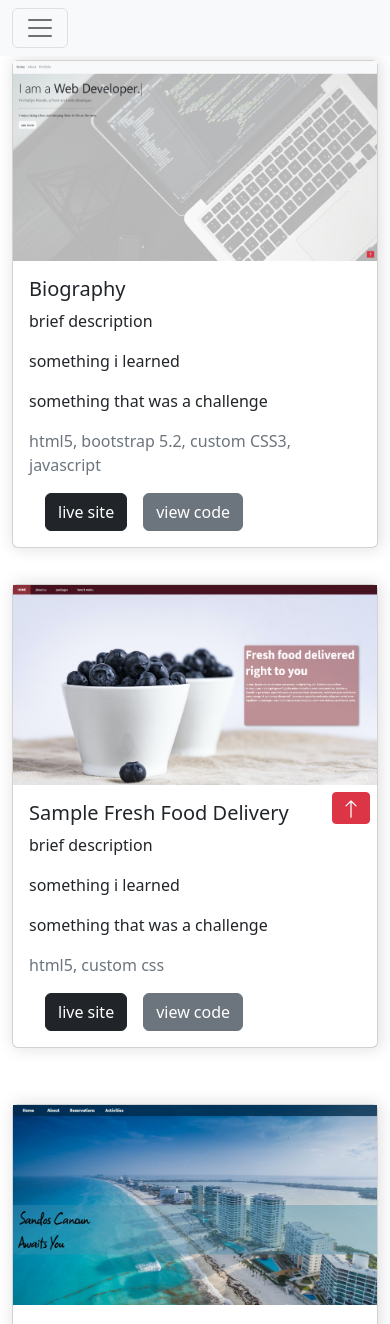
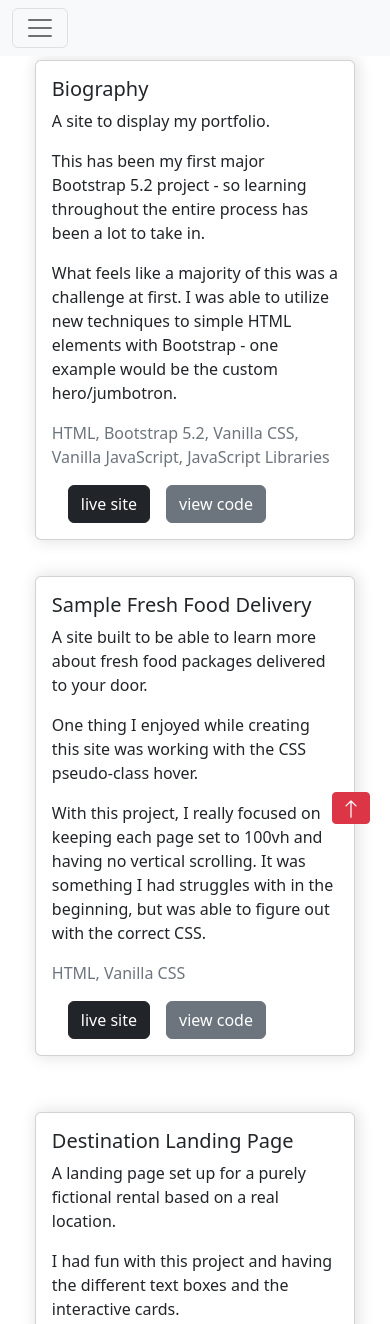
Before and after one commit to hovdek/biography, a plain HTML site: page portfolio.html in a window 390 px wide. Shown: the top 1324 px of the page. Drawn offline with nearby package versions, Linux system fonts and the light colour scheme.

Commit message:
updates made to portfolio page

```diff
--- a/portfolio.html
+++ b/portfolio.html
@@ -68,10 +68,10 @@
                 <img src="/img/biography-cover-page.jpg" alt="screenshot of this page's home screen/landing page" class="card-cover">
                 <div class="card-body">
                     <h5 class="card-title">Biography</h5>
-                    <p class="card-text">brief description</p>
-                    <p class="card-text">something i learned</p>
-                    <p class="card-text">something that was a challenge</p>
-                    <p class="card-text text-muted">html5, bootstrap 5.2, custom CSS3, javascript</p>
+                    <p class="card-text">A site to display my portfolio.</p>
+                    <p class="card-text">This has been my first major Bootstrap 5.2 project - so learning throughout the entire process has been a lot to take in.</p>
+                    <p class="card-text">What feels like a majority of this was a challenge at first. I was able to utilize new techniques to simple HTML elements with Bootstrap - one example would be the custom hero/jumbotron.</p>
+                    <p class="card-text text-muted">HTML, Bootstrap 5.2, Vanilla CSS, Vanilla JavaScript, JavaScript Libraries</p>
                     <a href="https://kaitlynhovde.netlify.app/index.html" target="_blank"><button class="btn btn-dark mx-3">live site</button></a><a href="https://github.com/hovdek/biography" target="_blank"><button class="btn btn-secondary">view code</button></a>
                 </div>
             </div>
@@ -83,10 +83,10 @@
                 <img src="/img/fresh-food-delivery-cover-page.jpg" alt="screenshot of this page's home screen/landing page" class="card-cover">
                 <div class="card-body">
                     <h5 class="card-title">Sample Fresh Food Delivery</h5>
-                    <p class="card-text">brief description</p>
-                    <p class="card-text">something i learned</p>
-                    <p class="card-text">something that was a challenge</p>
-                    <p class="card-text text-muted">html5, custom css</p>
+                    <p class="card-text">A site built to be able to learn more about fresh food packages delivered to your door. </p>
+                    <p class="card-text">One thing I enjoyed while creating this site was working with the CSS pseudo-class hover. </p>
+                    <p class="card-text">With this project, I really focused on keeping each page set to 100vh and having no vertical scrolling. It was something I had struggles with in the beginning, but was able to figure out with the correct CSS.</p>
+                    <p class="card-text text-muted">HTML, Vanilla CSS</p>
                     <a href="https://fresh-food-delivered.netlify.app/index.html" target="_blank"><button class="btn btn-dark mx-3">live site</button></a><a href="https://github.com/hovdek/fresh-food-delivered" target="_blank"><button class="btn btn-secondary">view code</button></a>
                 </div>
             </div>
@@ -98,10 +98,10 @@
                 <img src="/img/destination-cover-page.jpg" alt="screenshot of this page's home screen/landing page" class="card-cover">
                 <div class="card-body">
                     <h5 class="card-title">Destination Landing Page</h5>
-                    <p class="card-text">brief description</p>
-                    <p class="card-text">something i learned</p>
-                    <p class="card-text">something that was a challenge</p>
-                    <p class="card-text text-muted">html5, custom css</p>
+                    <p class="card-text">A landing page set up for a purely fictional rental based on a real location.</p>
+                    <p class="card-text">I had fun with this project and having the different text boxes and the interactive cards. </p>
+                    <p class="card-text">Acheiving the goal I had in mind with the cards was my biggest struggle with this project. I wanted the cards to be interactive, have the buttons all aligned in the same spot, and being able to highlight this "trip." </p>
+                    <p class="card-text text-muted">HTML, Vanilla CSS</p>
                     <a href="https://khdestination.netlify.app/" target="_blank"><button class="btn btn-dark mx-3">live site</button></a><a href="https://github.com/hovdek/destination" target="_blank"><button class="btn btn-secondary">view code</button></a>
                 </div>
             </div>
@@ -113,10 +113,10 @@
                 <img src="/img/magic-8-ball-cover-page.jpg" alt="screenshot of this page's home screen/landing page" class="card-cover">
                 <div class="card-body">
                     <h5 class="card-title">Magic 8-Ball Simulator</h5>
-                    <p class="card-text">brief description</p>
-                    <p class="card-text">something i learned</p>
-                    <p class="card-text">something that was a challenge</p>
-                    <p class="card-text text-muted">html5, custom css, javascript</p>
+                    <p class="card-text">A page that is able to generate Magic 8-Ball phrases at the push of a button. </p>
+                    <p class="card-text">For this project, in my function, I utilized a switch to generate a rnadom number that was assigned a phrase to show.</p>
+                    <p class="card-text">Ensuring the function worked properly along with getting the same logged answer to appear on the page was one of the bigger struggles I had with this project.</p>
+                    <p class="card-text text-muted">HTML, Vanilla CSS, JavaScript</p>
                     <a href="https://hovdek-magic8ball.netlify.app/" target="_blank"><button class="btn btn-dark mx-3">live site</button></a><a href="https://github.com/hovdek/magic8ball" target="_blank"><button class="btn btn-secondary">view code</button></a>
                 </div>
             </div>
@@ -128,10 +128,10 @@
                 <img src="/img/laundry-list-cover-page.jpg" alt="screenshot of this page's home screen/landing page" class="card-cover">
                 <div class="card-body">
                     <h5 class="card-title">"Laundry List" - To Do List</h5>
-                    <p class="card-text">brief description</p>
-                    <p class="card-text">something i learned</p>
-                    <p class="card-text">something that was a challenge</p>
-                    <p class="card-text text-muted">html5, custom css, javascript</p>
+                    <p class="card-text">A simple page to make a to do list, along with removing items that were added.</p>
+                    <p class="card-text">I was able to apply some of the basic items I had learned of JavaScript to this project.</p>
+                    <p class="card-text">However, I did have to do more research on items such as fucntions, adding, and removing items to manipulate the DOM.</p>
+                    <p class="card-text text-muted">HTML, Vanilla CSS, JavaScript</p>
                     <a href="https://laundry-list.netlify.app/" target="_blank"><button class="btn btn-dark mx-3">live site</button></a><a href="https://github.com/hovdek/laundry-list" target="_blank"><button class="btn btn-secondary">view code</button></a>
                 </div>
             </div>
@@ -143,10 +143,10 @@
                 <img src="/img/previous-biography-cover-page.jpg" alt="screenshot of this page's home screen/landing page" class="card-cover">
                 <div class="card-body">
                     <h5 class="card-title">Previous Biography Page</h5>
-                    <p class="card-text">brief description</p>
-                    <p class="card-text">something i learned</p>
-                    <p class="card-text">something that was a challenge</p>
-                    <p class="card-text text-muted">html5, custom css</p>
+                    <p class="card-text">This site was the first site I used to display my portfolio. I used this as my sandbox to navigate my way around HTML elements and Vanilla CSS.</p>
+                    <p class="card-text">The whole site is a great display of putting to use what I had learned. </p>
+                    <p class="card-text">One thing I struggled with in this project was figuring out the layouts of each page, along with the execution, to ensure a smooth viewing experience.</p>
+                    <p class="card-text text-muted">HTML, Vanilla CSS, Vanilla JavaScript</p>
                     <a href="https://khbiography.netlify.app/" target="_blank"><button class="btn btn-dark mx-3">live site</button></a><a href="https://github.com/hovdek/biography-resume" target="_blank"><button class="btn btn-secondary">view code</button></a>
                 </div>
             </div>
--- a/style.css
+++ b/style.css
@@ -75,7 +75,11 @@ form input, form textarea {
         width: 35ch;
     }
 
+    .card {
+        width: 35ch;
+    }
+
     .card-cover {
-        height: 200px;
+        display: none;
     }
   }
```
